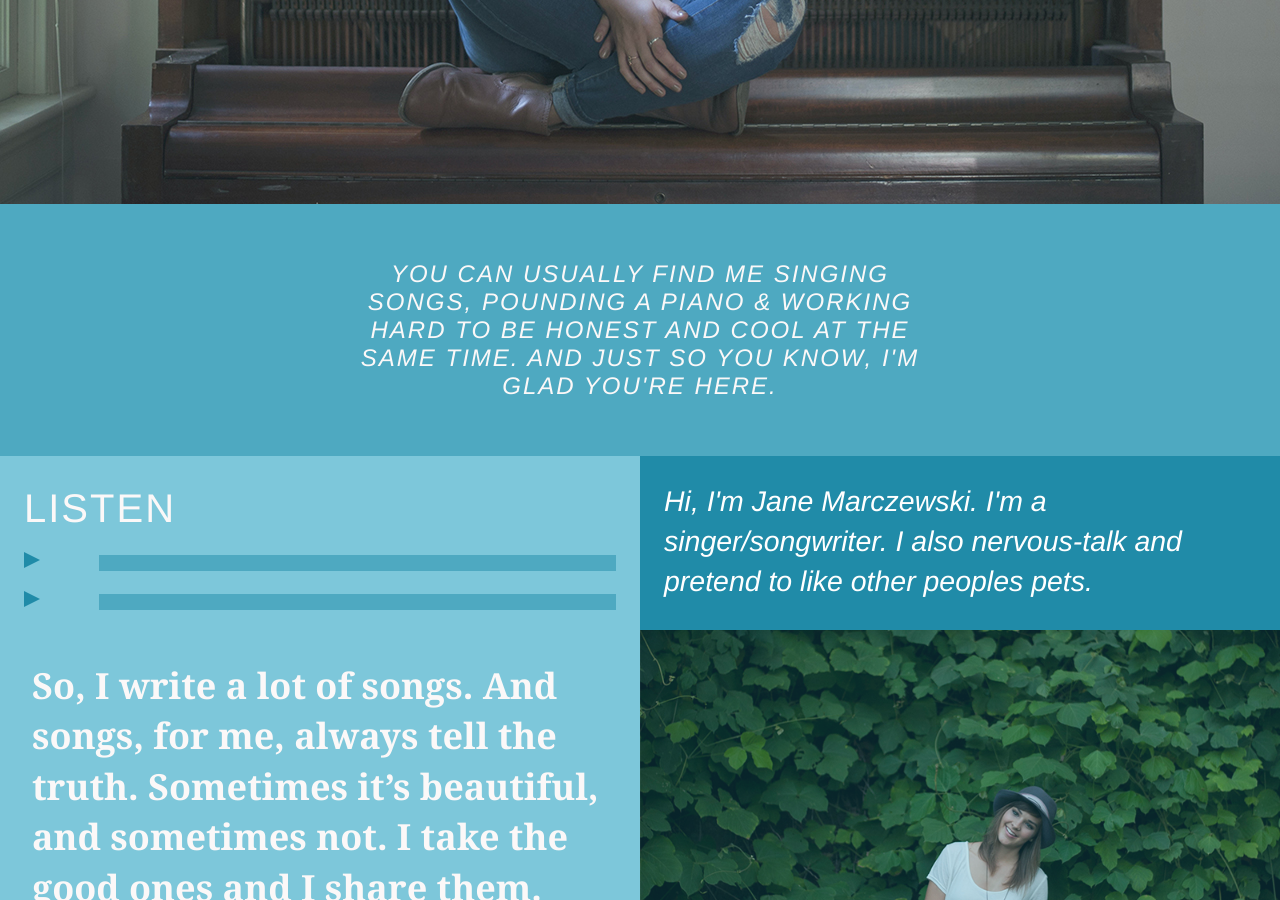
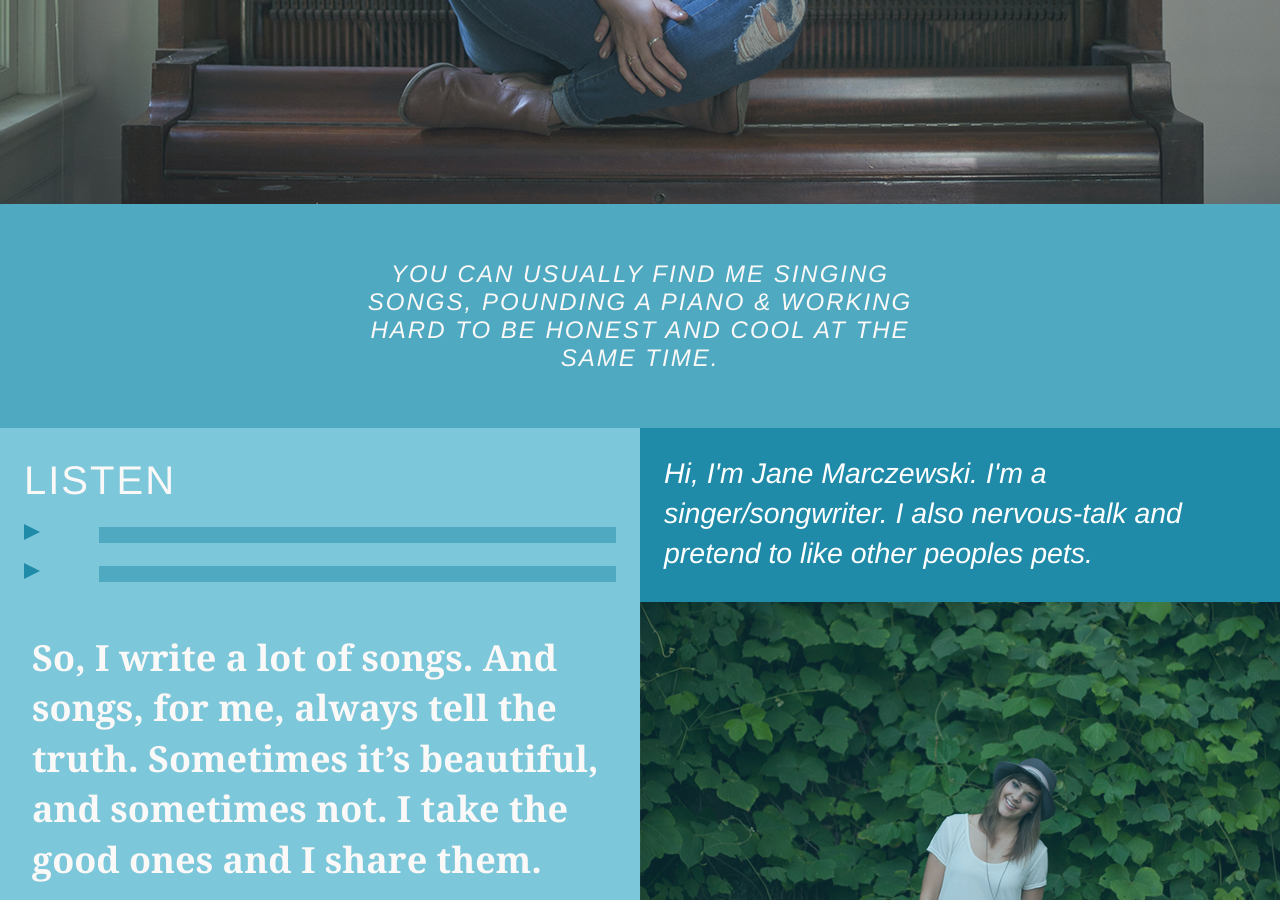
Before and after one commit to janemarczewski/janemarczewski.github.io, a Jekyll site: the page built from index.html, in a window 1280 px wide and 900 px high, scrolled down 719 px. Built offline with Jekyll 4.4.1, drawn with Linux system fonts in a browser that asks for light colours; nearby versions of some CDN libraries.

Commit message:
Updated _config.yml

```diff
--- a/_config.yml
+++ b/_config.yml
@@ -2,7 +2,7 @@
 title: Jane Marczewski
 email: jane.marczewski@gmail.com
 description: > # this means to ignore newlines until "baseurl:"
-    You can usually find me singing songs, pounding a piano & working hard to be honest and cool at the same time. And just so you know, I'm glad you're here.
+    You can usually find me singing songs, pounding a piano & working hard to be honest and cool at the same time.
 baseurl: "" # the subpath of your site, e.g. /blog/
 url: "janemarczewski.github.io" # the base hostname & protocol for your site
 twitter_username: janemarczewski
```
